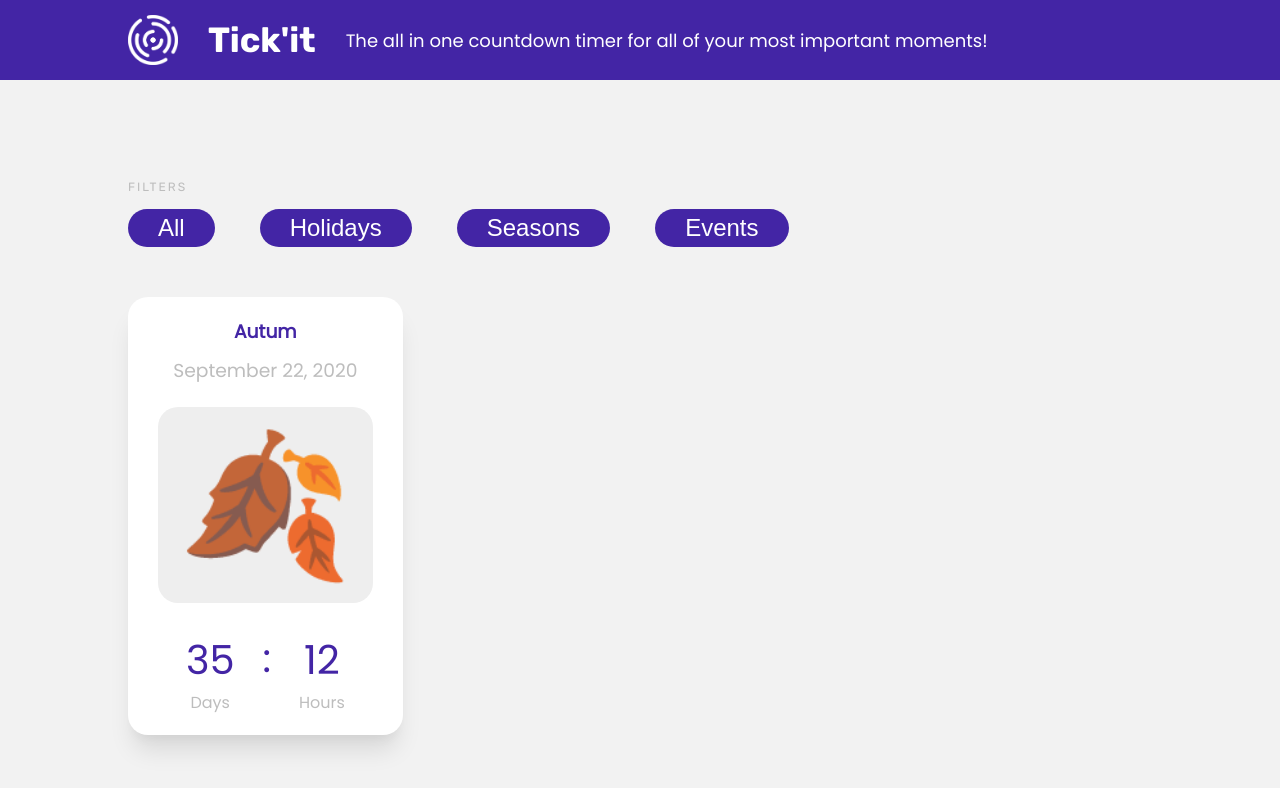
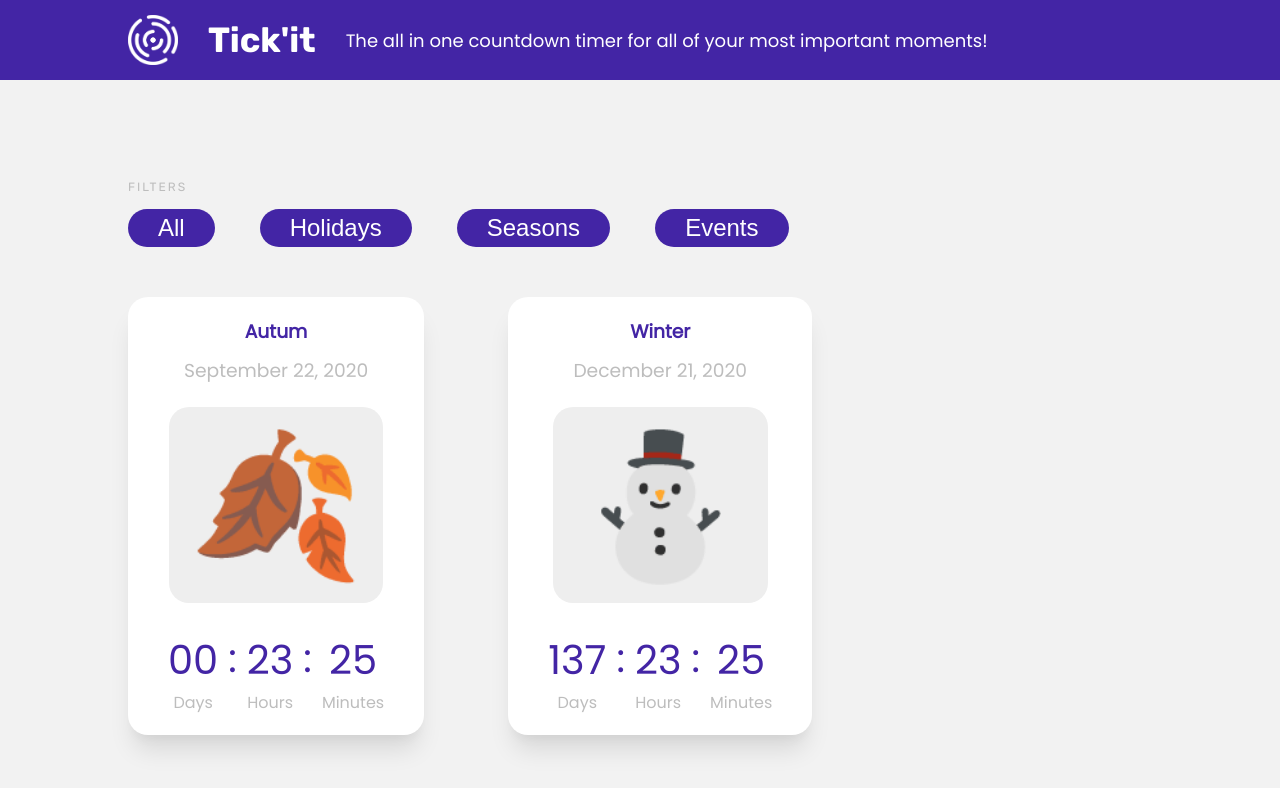
Before and after one commit to tyler-morales/countdown, a Vue app: page / in a window 1280 px wide. Shown: the top 788 px of the page. Built offline with nearby package versions, Linux system fonts and the light colour scheme.

Commit message:
✨ Create timer component

```diff
--- a/src/components/CardContainer.vue
+++ b/src/components/CardContainer.vue
@@ -12,6 +12,9 @@
 import CountdownCard from '@/components/CountdownCard'
 
 export default {
+  components: {
+    CountdownCard
+  },
   data() {
     return {
       events: [
@@ -19,14 +22,28 @@ export default {
           title: 'Autum',
           date: 'September 22, 2020',
           emoji: '🍂',
-          daysLeft: 35,
-          hoursLeft: 12
+          year: 2020,
+          month: 7,
+          day: 6,
+          hour: 0,
+          minute: 0,
+          second: 0,
+          milliseconds: 0
+        },
+        {
+          title: 'Winter',
+          date: 'December 21, 2020',
+          emoji: '⛄️',
+          year: 2020,
+          month: 11,
+          day: 21,
+          hour: 0,
+          minute: 0,
+          second: 0,
+          milliseconds: 0
         }
       ]
     }
-  },
-  components: {
-    CountdownCard
   }
 }
 </script>
--- a/src/components/CountdownCard.vue
+++ b/src/components/CountdownCard.vue
@@ -3,27 +3,30 @@
     <h3 class="card--title">{{ event.title }}</h3>
     <h3 class="card--date">{{ event.date }}</h3>
     <span class="card--emoji">{{ event.emoji }}</span>
-    <div class="card__countdown">
-      <div class="card__countdown__num">
-        <span class="card__countdown__num--time">{{ event.daysLeft }}</span>
-        <span class="card__countdown__num--unit">Days</span>
-      </div>
-      <span class="card__countdown__num--colon">:</span>
-      <div class="card__countdown__num">
-        <span class="card__countdown__num--time">{{ event.hoursLeft }}</span>
-        <span class="card__countdown__num--unit">Hours</span>
-      </div>
-    </div>
+    <Timer
+      :year="event.year"
+      :month="event.month"
+      :day="event.day"
+      :hour="event.hour"
+      :minute="event.minute"
+      :second="event.second"
+      :milliseconds="event.milliseconds"
+    />
   </div>
 </template>
 
 <script>
+import Timer from '@/components/Timer'
+
 export default {
   props: {
     event: {
       type: Object,
       required: true
     }
+  },
+  components: {
+    Timer
   }
 }
 </script>
@@ -55,30 +58,5 @@ export default {
     border-radius: 20px;
     background-color: var(--color-lightgray);
   }
-
-  &__countdown {
-    display: flex;
-    justify-content: space-evenly;
-    margin-top: 20px;
-
-    &__num {
-      display: flex;
-      flex-direction: column;
-
-      &--time {
-        color: var(--color-primary);
-        font-size: 40px;
-      }
-      &--unit {
-        color: var(--color-gray);
-        font-size: 12;
-      }
-      &--colon {
-        color: var(--color-primary);
-        font-size: 40px;
-        line-height: 1.4em;
-      }
-    }
-  }
 }
 </style>
--- /dev/null
+++ b/src/components/Timer.vue
@@ -0,0 +1,122 @@
+<template>
+  <div class="countdown" loaded>
+    <div class="countdown__num">
+      <span class="countdown__num--time">{{ displayDays }}</span>
+      <span class="countdown__num--unit">Days</span>
+    </div>
+    <span class="countdown__num--colon">:</span>
+    <div class="countdown__num">
+      <span class="countdown__num--time">{{ displayHours }}</span>
+      <span class="countdown__num--unit">Hours</span>
+    </div>
+    <span class="countdown__num--colon">:</span>
+    <div class="countdown__num">
+      <span class="countdown__num--time">{{ displayMinutes }}</span>
+      <span class="countdown__num--unit">Minutes</span>
+    </div>
+  </div>
+</template>
+
+<script>
+export default {
+  props: {
+    year: { type: Number, required: true, default: 2020 },
+    month: { type: Number, required: true, default: 0 },
+    day: { type: Number, required: true, default: 0 },
+    hour: { type: Number, required: true, default: 0 },
+    minute: { type: Number, required: true, default: 0 },
+    second: { type: Number, required: true, default: 0 },
+    milliseconds: { type: Number, required: true, default: 0 }
+  },
+  data() {
+    return {
+      displayDays: 0,
+      displayHours: 0,
+      displayMinutes: 0,
+      // displaySeconds: 0,
+      loaded: false
+      // expired: false
+    }
+  },
+  computed: {
+    _seconds: () => 1000,
+    _minutes() {
+      return this._seconds * 60
+    },
+    _hours() {
+      return this._minutes * 60
+    },
+    _days() {
+      return this._hours * 24
+    },
+    END() {
+      return new Date(
+        this.year,
+        this.month,
+        this.day,
+        this.hour,
+        this.second,
+        this.minute,
+        this.milliseconds
+      )
+    }
+  },
+  mounted() {
+    this.showRemaining()
+  },
+  methods: {
+    formatNum: num => (num < 10 ? '0' + num : num),
+    showRemaining() {
+      const TIMER = setInterval(() => {
+        const NOW = new Date()
+        const DISTANCE = this.END.getTime() - NOW.getTime()
+
+        if (DISTANCE < 0) {
+          clearInterval(TIMER)
+          // this.expired = true
+          this.loaded = true
+          return
+        }
+
+        const DAYS = Math.floor(DISTANCE / this._days)
+        const HOURS = Math.floor((DISTANCE % this._days) / this._hours)
+        const MINUTES = Math.floor((DISTANCE % this._hours) / this._minutes)
+        // const SECONDS = Math.floor((DISTANCE % this._minutes) / this._seconds)
+        this.displayMinutes = this.formatNum(MINUTES)
+        // this.displaySeconds = this.formatNum(SECONDS)
+        this.displayHours = this.formatNum(HOURS)
+        this.displayDays = this.formatNum(DAYS)
+        this.loaded = true
+      }, 1000)
+    }
+  }
+}
+</script>
+
+<style lang="scss" scoped>
+.countdown {
+  display: flex;
+  justify-content: space-evenly;
+  margin-top: 20px;
+
+  &__num {
+    display: flex;
+    flex-direction: column;
+    padding: 0 10px;
+
+    &--time {
+      color: var(--color-primary);
+      font-size: 40px;
+    }
+    &--unit {
+      color: var(--color-gray);
+      font-size: 12;
+    }
+    &--colon {
+      color: var(--color-primary);
+      font-size: 40px;
+      line-height: 1.4em;
+    }
+  }
+}
+</style>
```
